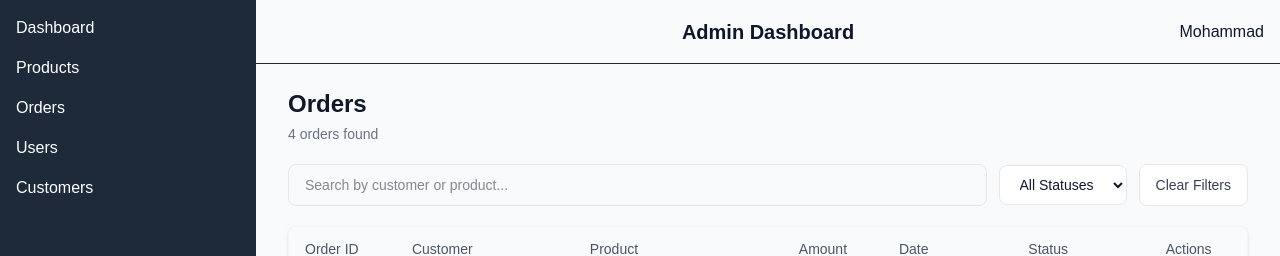
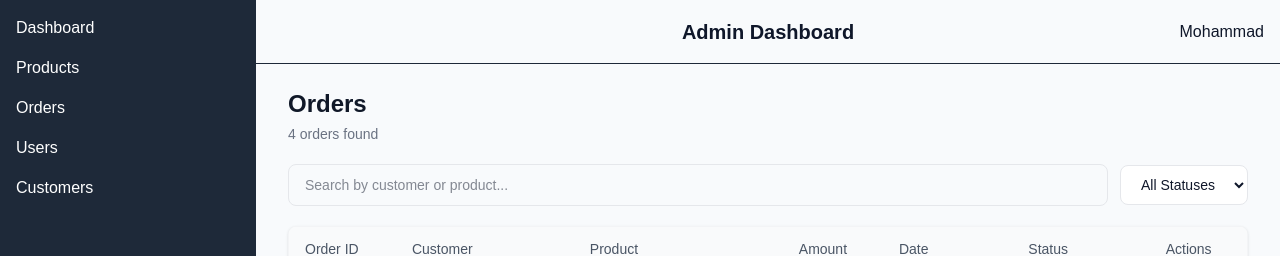
Before and after one commit to mohammad-shirani-developer/admin-dashboard, a Next.js app: page /dashboard/orders in a window 1280 px wide. Shown: the top 256 px of the page. Built offline with nearby package versions, Linux system fonts and the light colour scheme.

Commit message:
feat: conditionally render clear filters button based on search and status filter

```diff
--- a/app/dashboard/orders/page.tsx
+++ b/app/dashboard/orders/page.tsx
@@ -65,7 +65,7 @@ const OrderPage = () => {
           <option value="Pending">Pending</option>
           <option value="Cancelled">Cancelled</option>
         </select>
-
+        {(search || statusFilter !== "All") && (
           <button
             type="button"
             onClick={clearFilters}
@@ -73,6 +73,7 @@ const OrderPage = () => {
           >
             Clear Filters
           </button>
+        )}
       </div>
 
       <OrdersTable
```
Lines whose indentation alone changed are shown as unchanged.
